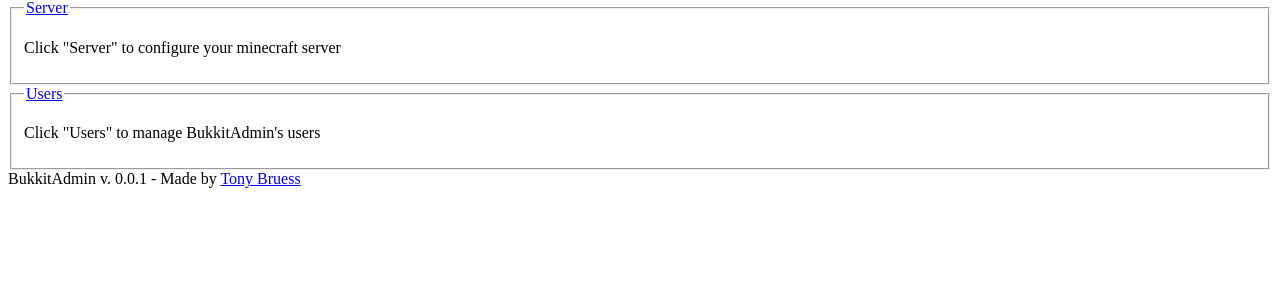
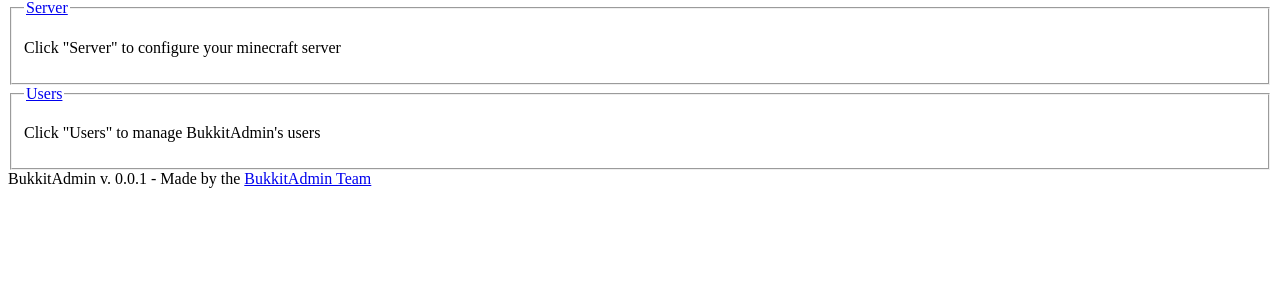
Before and after one commit to psramkumar/WebBukkit, a PHP site: template pages/admin.php in a window 1280 px wide. Shown: the part 77-377 px from the top of the page. Run offline with PHP 8.4, Linux system fonts and the light colour scheme; the template is opened without the code that fills it: most values are stand-ins (such as "Sample title", 1, 10 or a date in 2020); data that the repository does not hold is empty.

Commit message:
Updated Footer to give attribute to the team as a whole, and link to the GitHub organization

```diff
--- a/global/footer.php
+++ b/global/footer.php
@@ -1,5 +1,5 @@
 
-	<div id="copyright"><span>BukkitAdmin v. 0.0.1 - Made by <a href="http://tonybruess.com">Tony Bruess</a></span></div>
+	<div id="copyright"><span>BukkitAdmin v. 0.0.1 - Made by the <a href="http://github.com/BukkitAdmin">BukkitAdmin Team</a></span></div>
 </div>
 </body>
 </html>
```
